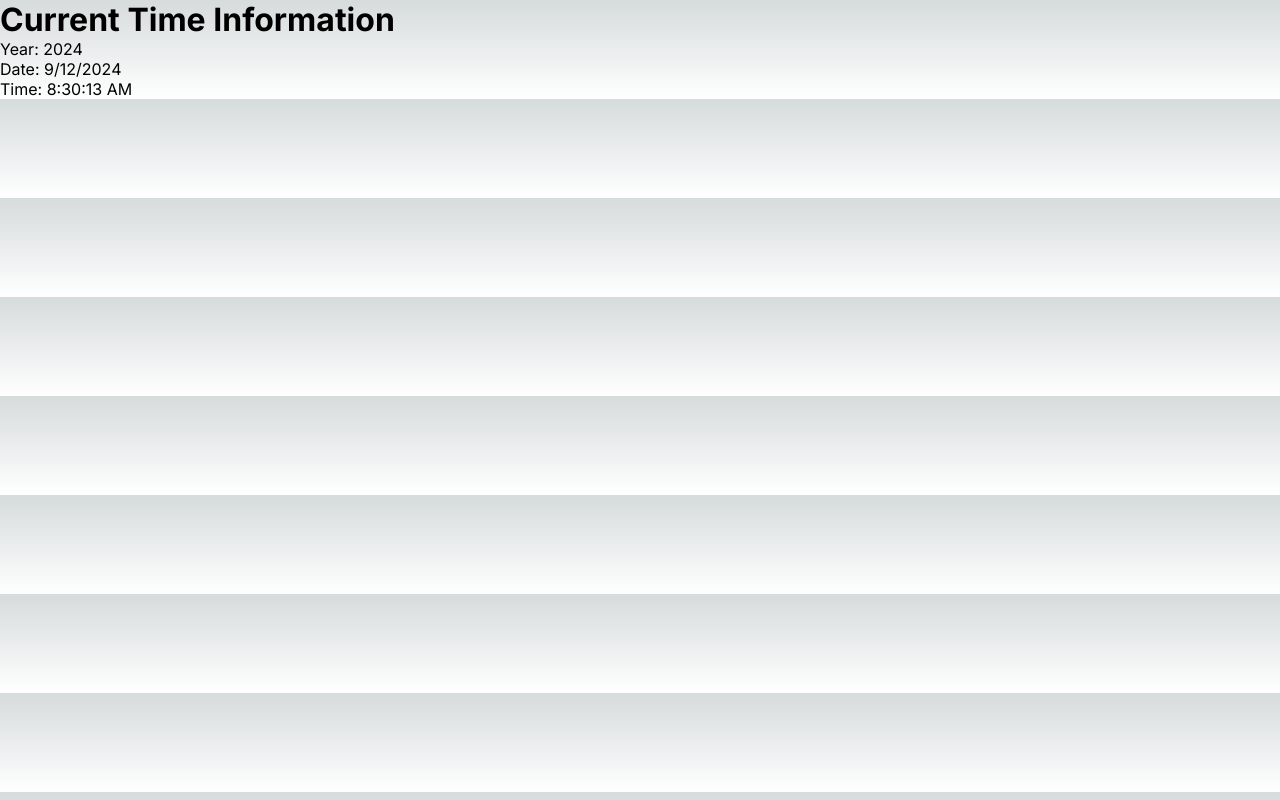
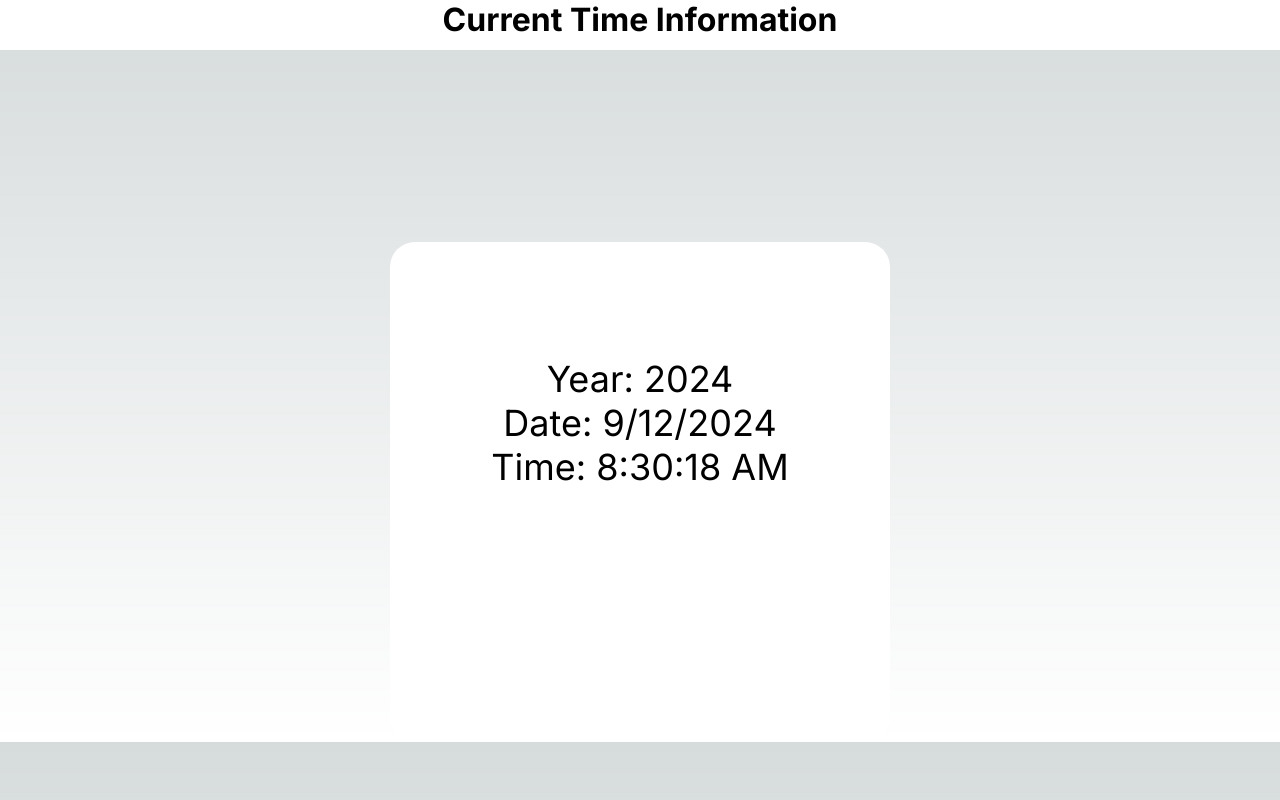
Before and after one commit to morsig01/project_kilde, a Next.js app: page /clock in a window 1280 px wide. Built offline with nearby package versions, Linux system fonts and the light colour scheme.

Commit message:
add time in realtime

```diff
--- a/src/app/clock/page.css
+++ b/src/app/clock/page.css
@@ -0,0 +1,20 @@
+.Header{
+    width: auto;
+    background: rgb(255, 255, 255);
+    color: black;
+    height: 50px;
+    text-align: center;
+}
+.Box{
+    width: 500px;
+    height: 500px;
+    background-color: rgb(255, 255, 255);
+    text-align: center;
+    margin-left: auto;
+    margin-right: auto;
+    margin-top: 15%;
+    color: black;
+    border-radius: 5%;
+    padding-top: 9%;
+    font-size: 2.25rem;
+}
--- a/src/app/clock/page.js
+++ b/src/app/clock/page.js
@@ -1,5 +1,5 @@
 'use client';
-
+import "./page.css";
 import { useEffect, useState } from 'react';
 
 export default function ClockPage() {
@@ -15,18 +15,21 @@ export default function ClockPage() {
         console.error('Error fetching data:', error);
       }
     }
-
     fetchData();
+    const intervalId = setInterval(fetchData, 1000);
+    return () => clearInterval(intervalId);
   }, []);
 
   if (!timeData) return <p>Loading...</p>;
 
   return (
     <div>
-      <h1>Current Time Information</h1>
-      <p>Year: {timeData.year}</p>
-      <p>Date: {timeData.date}</p>
-      <p>Time: {timeData.time}</p>
+      <h1 className='Header'>Current Time Information</h1>
+      <div className="Box">
+        <p>Year: {timeData.year}</p>
+        <p>Date: {timeData.date}</p>
+        <p>Time: {timeData.time}</p>
+      </div>
     </div>
   );
 }
```
